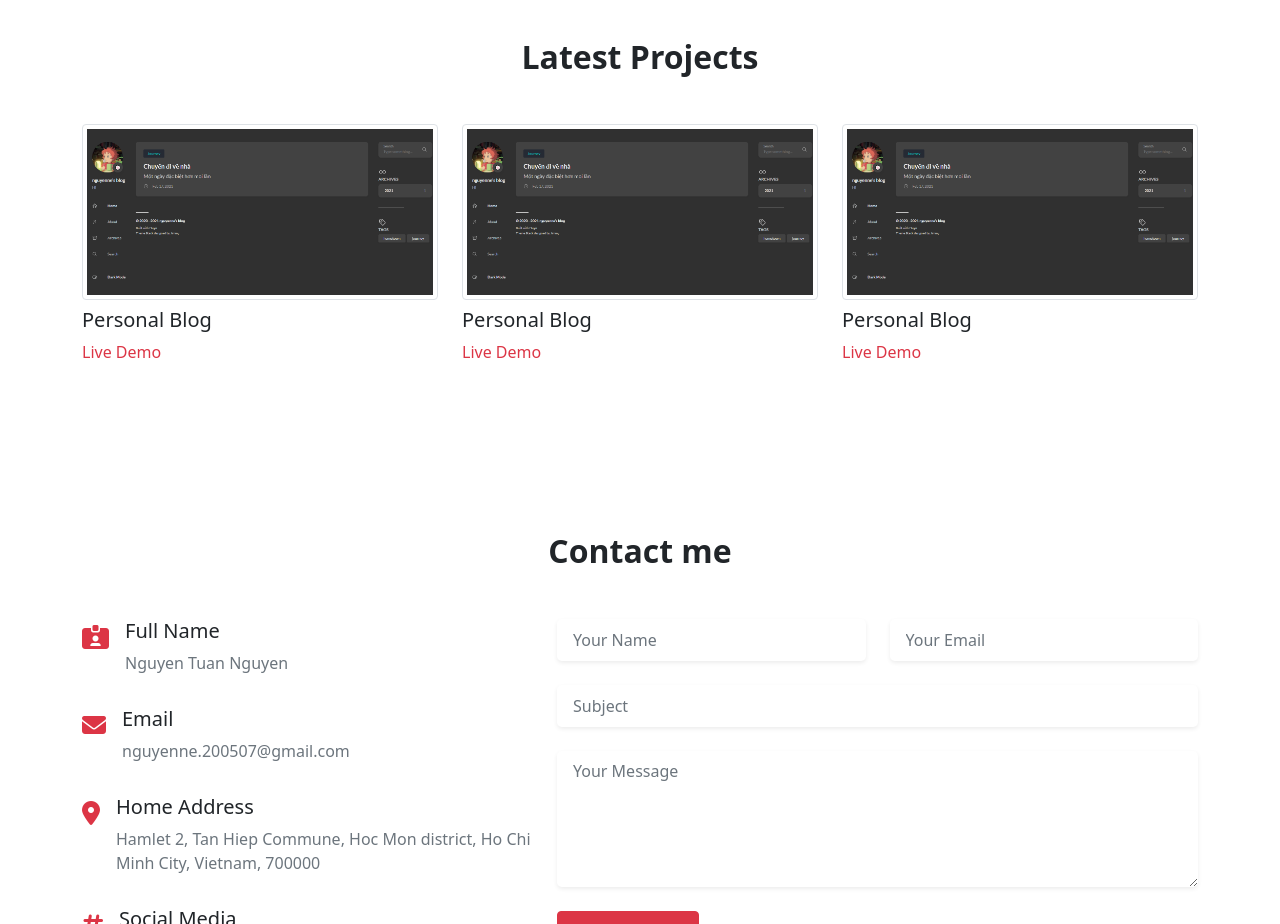
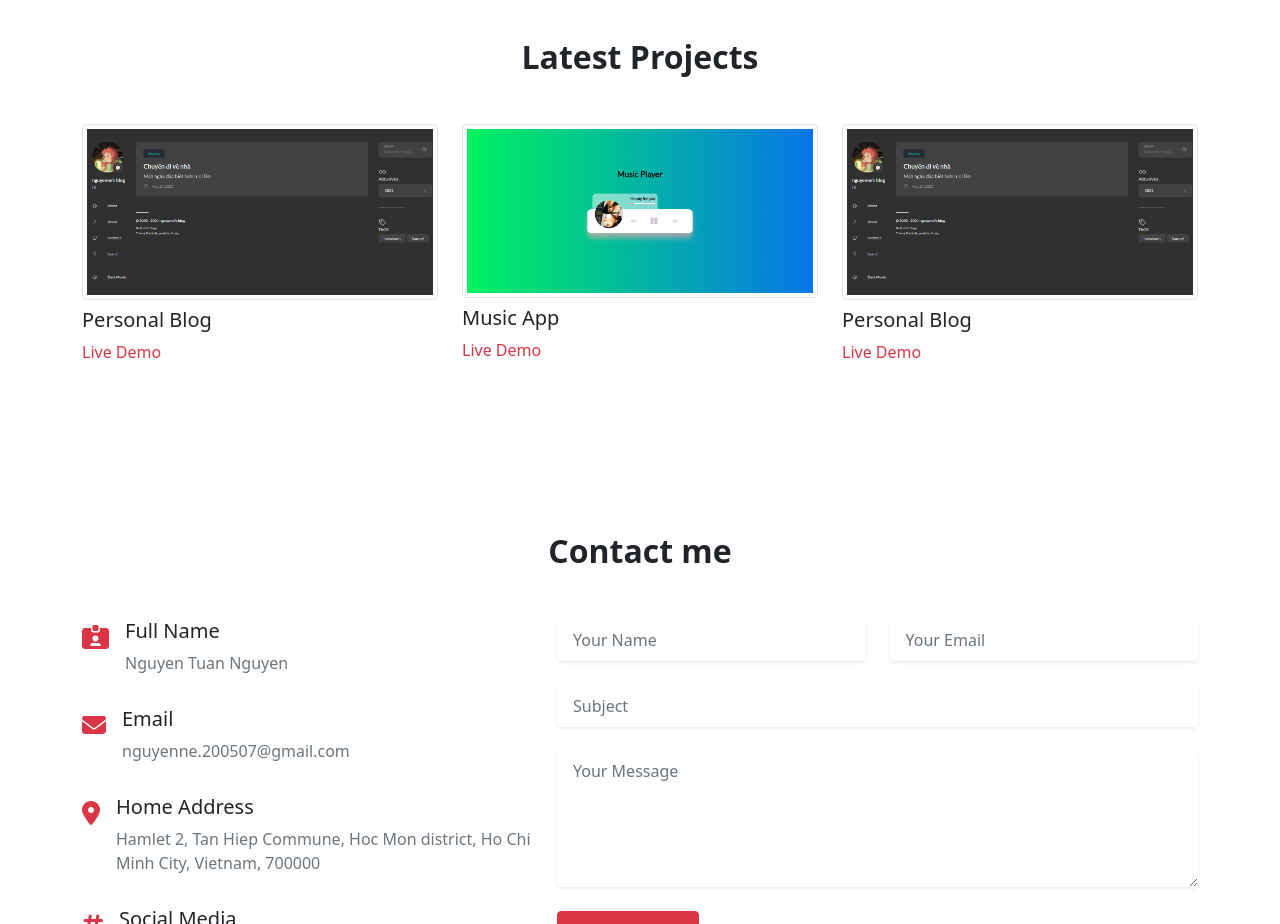
Before and after one commit to nguyenisp/portfolio, a plain HTML site: page index.html in a window 1280 px wide. Shown: the part 1780-2704 px from the top of the page. Drawn offline with nearby package versions, Linux system fonts and the light colour scheme.

Commit message:
add projects to portfolio

```diff
--- a/index.html
+++ b/index.html
@@ -250,14 +250,14 @@
           <div class="col-md-6 col-lg-4">
             <div class="portfolio-item">
               <img
-                src="assets/img/projects-cap/blog.png"
+                src="assets/img/projects-cap/music-app.png"
                 class="w-100 img-thumbnail"
                 alt="Personal Blog"
               />
-              <h3 class="text-capitalize fs-5 my-2">Personal Blog</h3>
+              <h3 class="text-capitalize fs-5 my-2">Music app</h3>
               <p class="mb-4">
                 <a
-                  href="https://nguyenne-dev.github.io"
+                  href="https://nguyenisp.github.io/music-player"
                   class="text-danger text-decoration-none"
                   target="_blank"
                   >Live Demo</a
```
Also changed, not shown: assets/img/projects-cap/music-app.png (added).
